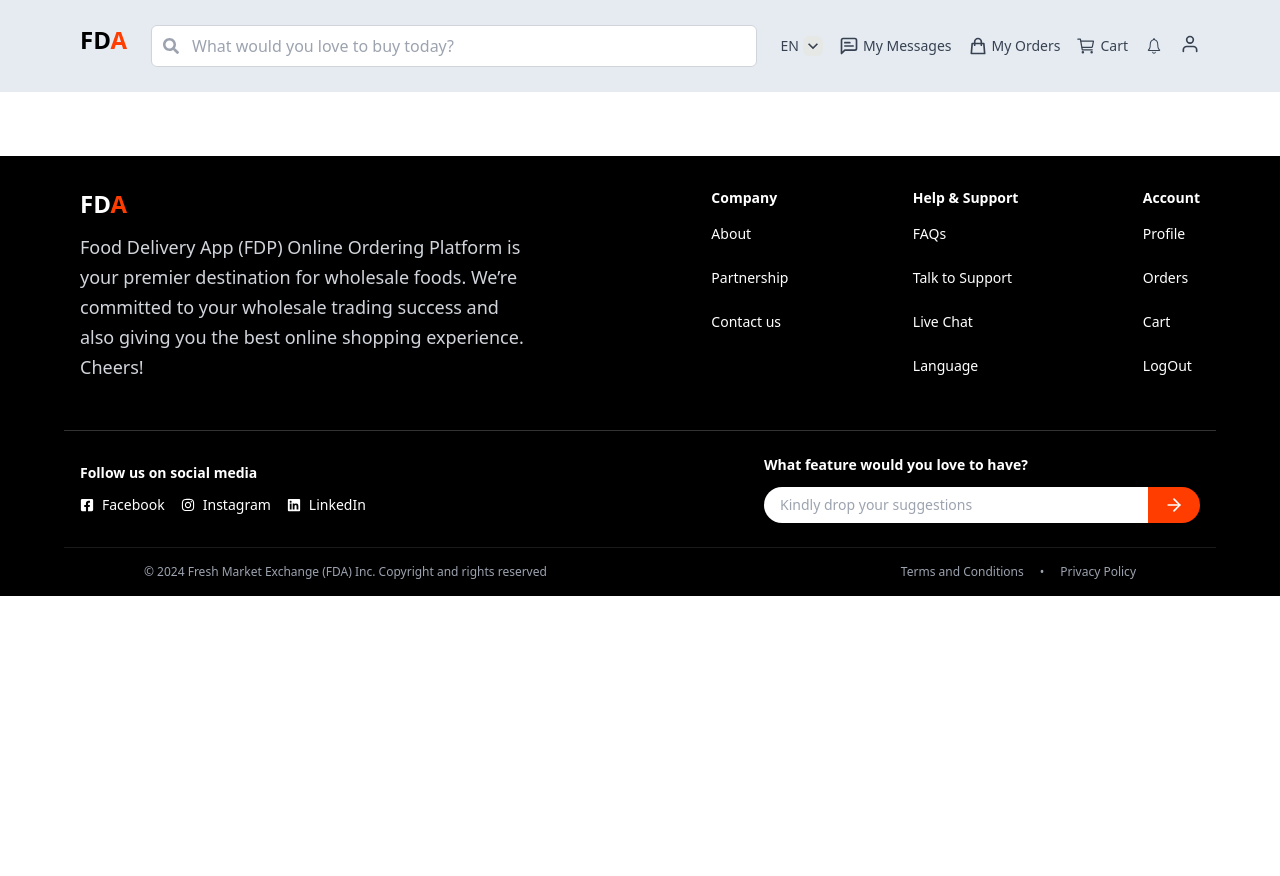
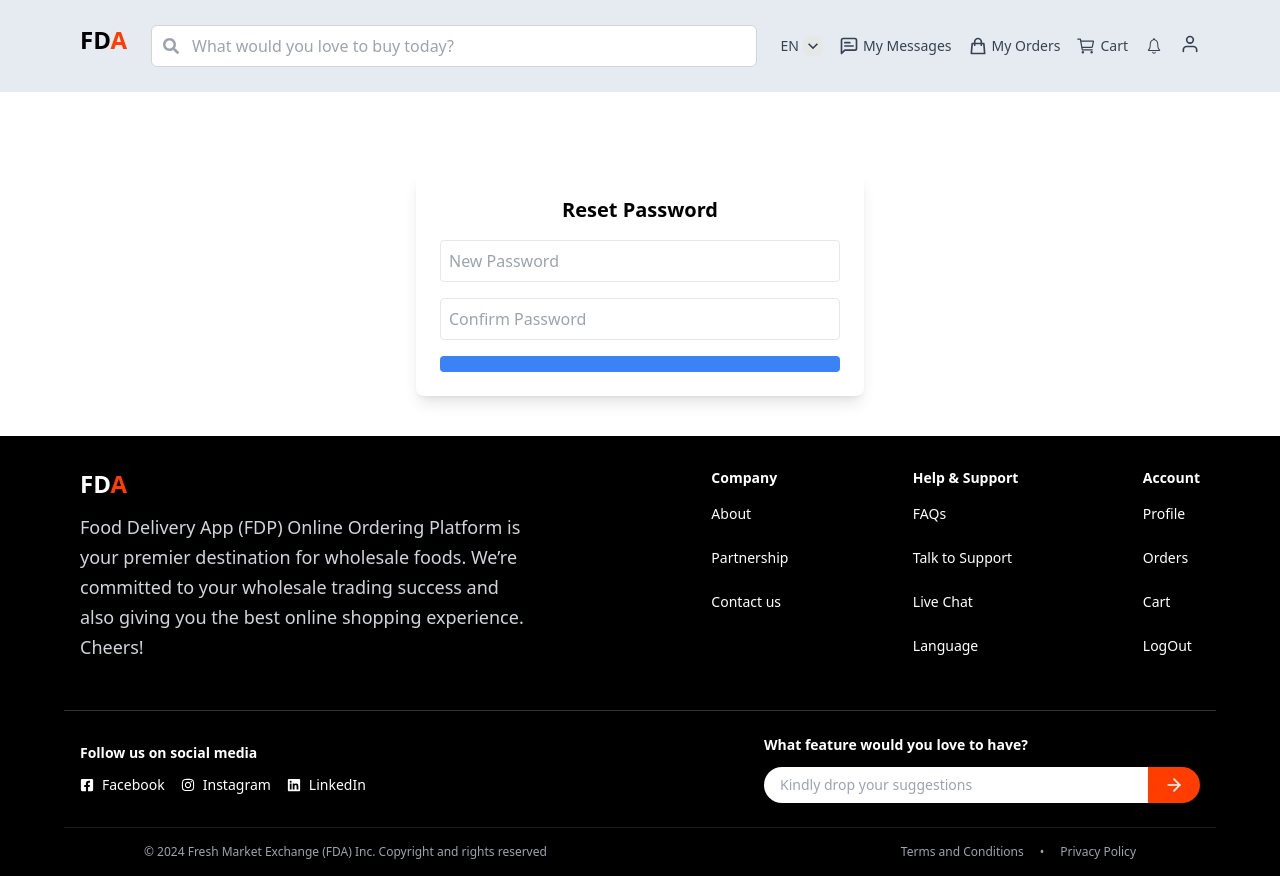
Before and after one commit to Kolawole-kehinde/food-delivery-app, a React (Vite) app in the folder foodwebsite/: page /auth/reset-password in a window 1280 px wide. Before the commit the page ends 800 px from the top, so only its background shows below. Built offline with nearby package versions, Linux system fonts and the light colour scheme.

Commit message:
create resetPassword Page

```diff
--- a/foodwebsite/src/App.jsx
+++ b/foodwebsite/src/App.jsx
@@ -12,6 +12,7 @@ import NotificationPage from './Pages/Notification'
 import ProfilePage from './Pages/Profile'
 import { Dashboard } from './Pages/dashboard'
 import ForgotPasswordPage from './Pages/auth/ForgotPassword'
+import ResetPasswordPage from './Pages/auth/ResetPassword'
 
 
 const App = () => {
@@ -34,6 +35,7 @@ const App = () => {
         <Route path='login' element={<LoginPage/>}/>
         <Route path='register' element={<RegisterPage/>}/>
         <Route path='forget-password' element={<ForgotPasswordPage/>}/>
+        <Route path='reset-password' element={<ResetPasswordPage/>}/>
         </Route>
         </Route>
       </Routes>
--- /dev/null
+++ b/foodwebsite/src/Pages/auth/ResetPassword.jsx
@@ -0,0 +1,28 @@
+import React from "react";
+
+const ResetPasswordPage = () => {
+  return (
+    <div className="max-w-md mx-auto mt-20 p-6 bg-white shadow-lg rounded-lg space-y-4">
+      <h2 className="text-xl font-semibold text-center">Reset Password</h2>
+
+      <input
+        type="password"
+        placeholder="New Password"
+        className="w-full p-2 border rounded"
+      />
+
+      <input
+        type="password"
+        placeholder="Confirm Password"
+        className="w-full p-2 border rounded"
+      />
+
+      <button
+        type="submit"
+        className="w-full bg-blue-500 text-white py-2 rounded hover:bg-blue-600 transition duration-300"
+      ></button>
+    </div>
+  );
+};
+
+export default ResetPasswordPage;
```
